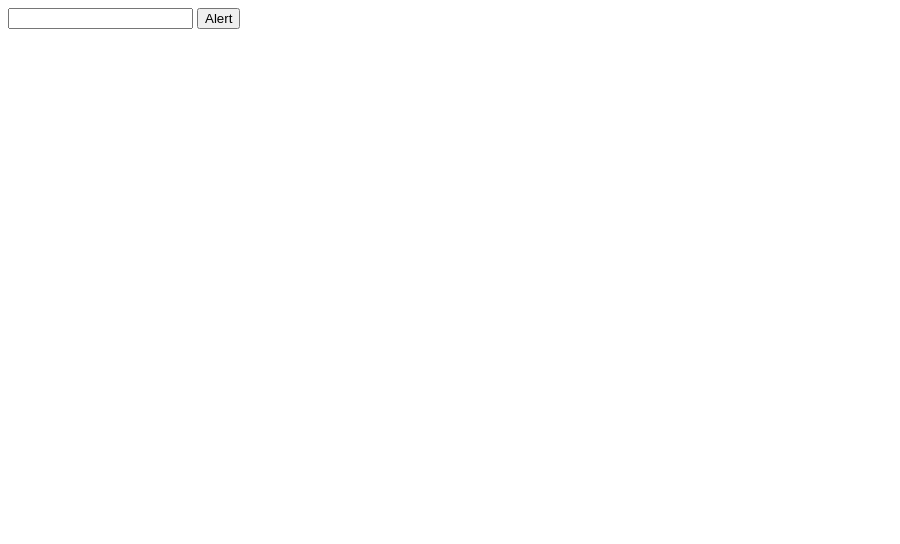
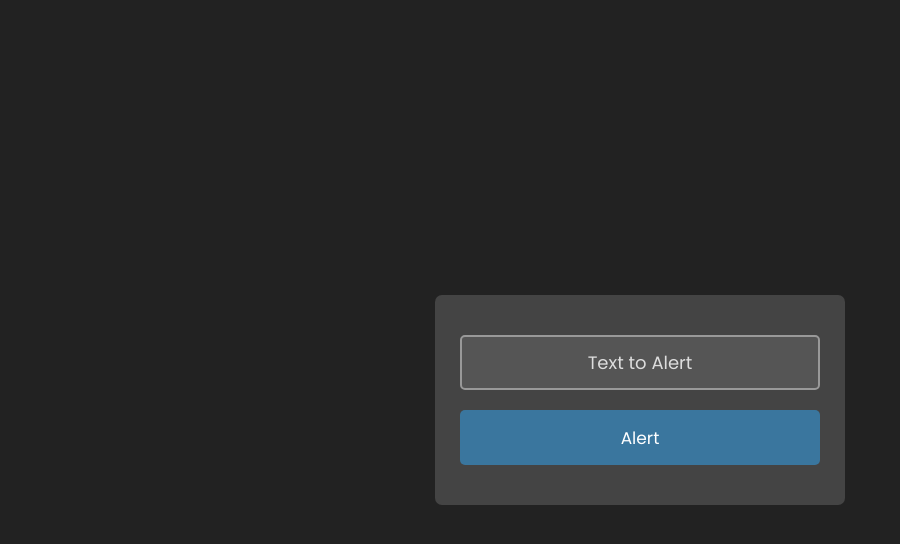
Before and after one commit to wdhdev/alert, a plain HTML site: page index.html in a window 1280 px wide. Shown: the whole page, without its empty margins (0-900 px from the left). Drawn offline with Linux system fonts and the light colour scheme.

Commit message:
add styling

```diff
--- /dev/null
+++ b/css/index.css
@@ -0,0 +1,76 @@
+@import url("https://fonts.googleapis.com/css2?family=Poppins:wght@400;500;600;700&display=swap");
+
+* {
+    margin: 0;
+    padding: 0;
+    box-sizing: border-box;
+    font-family: "Poppins", sans-serif;
+    text-align: center;
+}
+
+body {
+    display: flex;
+    padding: 0 10px;
+    min-height: 100vh;
+    align-items: center;
+    background: #222222;
+    color: #ffffff;
+    justify-content: center;
+}
+
+.wrapper {
+    height: 210px;
+    max-width: 410px;
+    background: #444444;
+    border-radius: 7px;
+    padding: 20px 25px 0;
+}
+
+.wrapper .form {
+    margin: 20px 0 25px;
+}
+
+.form :where(input, button) {
+    width: 100%;
+    height: 55px;
+    border: none;
+    outline: none;
+    border-radius: 5px;
+    transition: .1s ease;
+}
+
+.form input {
+    background-color: #555555;
+    color: #ffffff;
+    font-size: 18px;
+    padding: 0 17px;
+    border: 2px solid #999999;
+    transition: .2s linear;
+}
+
+.form input:focus {
+    box-shadow: 0 3px 6px rgba(0, 0, 0, .50);
+}
+
+.form input::placeholder {
+    color: #dddddd;
+}
+
+.form button {
+    color: #ffffff;
+    cursor: pointer;
+    margin-top: 20px;
+    font-size: 17px;
+    background: #3498DB99;
+    transition: .3s linear;
+}
+
+.form button:hover {
+    opacity: .7;
+}
+
+@media (max-width: 430px) {
+    .form :where(input, button) {
+        height: 52px;
+    }
+}
--- a/index.html
+++ b/index.html
@@ -2,13 +2,18 @@
 <html>
     <head>
         <title>Text Input and Alert</title>
+
+        <!-- Stylesheets -->
+        <link rel="stylesheet" href="/css/index.css">
     </head>
 
     <body>
-        <form onsubmit="alertInput()">
-            <input type="text" id="inputBox" required />
-            <button type="submit">Alert</button>
-        </form>
+        <div class="wrapper">
+            <form class="form" onsubmit="event.preventDefault(); alertInput()">
+                <input type="text" id="inputBox" placeholder="Text to Alert" required>
+                <button type="submit">Alert</button>
+            </form>
+        </div>
     </body>
 
     <script>
```
